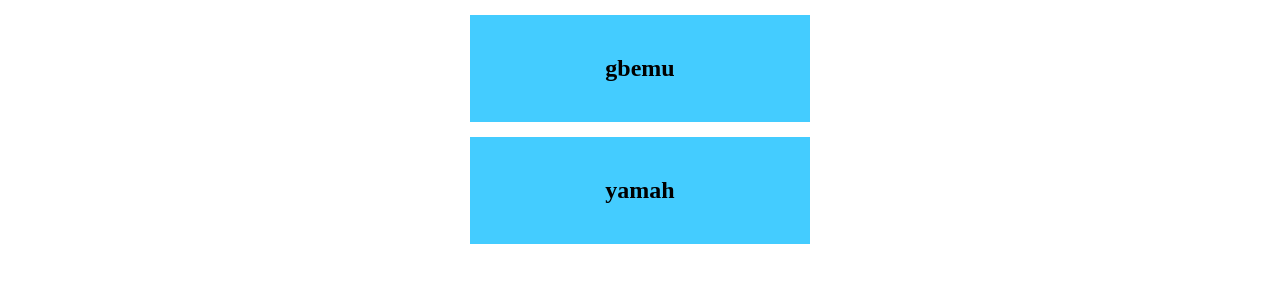
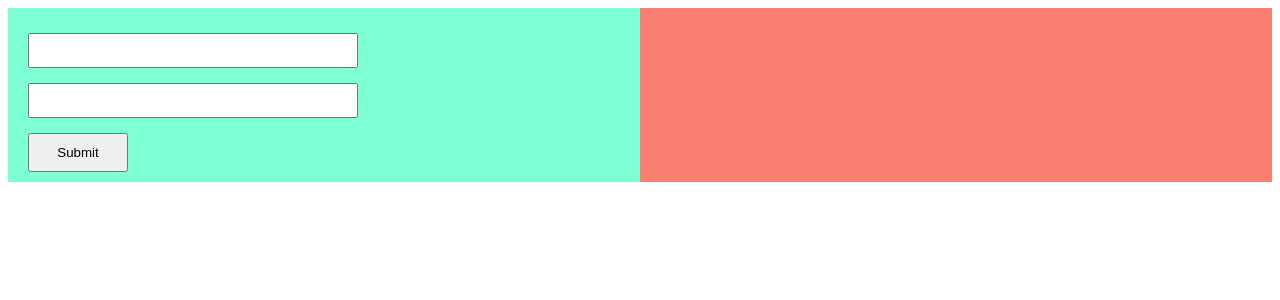
Before and after one commit to moses-20/myapp-premest, a React (Create React App) app: page / in a window 1280 px wide. Shown: the top 300 px of the page. Built offline with nearby package versions, Linux system fonts and the light colour scheme.

Commit message:
02.datamgmt-a

```diff
--- a/src/App.js
+++ b/src/App.js
@@ -1,60 +1,46 @@
-// cleanup function
-import { useState, useEffect } from "react";
-
-const card = {
-  width: "300px",
-  margin: "15px auto",
-  padding: "20px",
-  backgroundColor: "#4cf",
-  textAlign: "center"
-};
+// plain data management
+import { useState } from "react";
 
 function App() {
-  const [users, setUsers] = useState(null);
-  const [txt, setTxt] = useState("");
-  const [wait, setWait] = useState(5);
+  const [user, setUser] = useState({
+    fname: "",
+    lname: ""
+  });
 
-  useEffect(() => {
-    async function getUsers() {
-      let response = await fetch("users.json");
-      let result = await response.json();
+  const [fname, setFname] = useState("");
+  const [lname, setLname] = useState("");
 
-      setUsers(result);
-    }
+  const handleFname = (e) => {
+    setFname(e.target.value);
+  };
 
-    if (users == null) {
-      setTxt("loading people data...");
-    }
+  const handleLname = (e) => {
+    setLname(e.target.value);
+  };
 
-    setTimeout(() => {
-      getUsers();
-    }, 5000);
-
-    let timeID = setInterval(() => {
-      setWait(wait - 1);
-    }, 1000);
-
-    return () => {
-      clearInterval(timeID);
-    };
-  }, [users, wait]);
-
-  if (users == null) {
-    return (
-      <div style={card}>
-        <h1 style={{ textAlign: "center" }}> {txt} </h1>
-        <h1 style={{ textAlign: "center" }}> {wait} </h1>
-      </div>
-    );
-  }
+  const handleUser = () => {
+    setUser({
+      fname: fname,
+      lname: lname
+    });
+  };
 
   return (
-    <div>
-      {users.map((user) => (
-        <div key={user.username} style={card}>
-          <h2> {user.username}</h2>
+    <div className="app">
+      <div className="form">
+        <div className="wrap">
+          <input type="text" value={fname} onChange={handleFname} />
         </div>
-      ))}
+        <div className="wrap">
+          <input type="text" value={lname} onChange={handleLname} />
+        </div>
+        <button onClick={handleUser}> Submit </button>
+      </div>
+
+      <div className="info">
+        <h2>{user.fname}</h2>
+        <h2>{user.lname}</h2>
+      </div>
     </div>
   );
 }
--- /dev/null
+++ b/src/index.css
@@ -0,0 +1,29 @@
+.app {
+  display: flex;
+  flex-direction: row;
+}
+
+.form {
+  flex: 1;
+  padding: 10px 20px;
+  background-color: aquamarine;
+}
+
+.info {
+  flex: 1;
+  padding: 10px 20px;
+  background-color: salmon;
+}
+
+.wrap {
+  margin: 15px 0;
+}
+
+input {
+  font-size: 25px;
+}
+
+button {
+  padding: 10px;
+  width: 100px;
+}
--- a/src/index.js
+++ b/src/index.js
@@ -1,6 +1,7 @@
 import React from "react";
 import ReactDOM from "react-dom";
 import App from "./App";
+import "./index.css";
 
 ReactDOM.render(
   <React.StrictMode>
```
